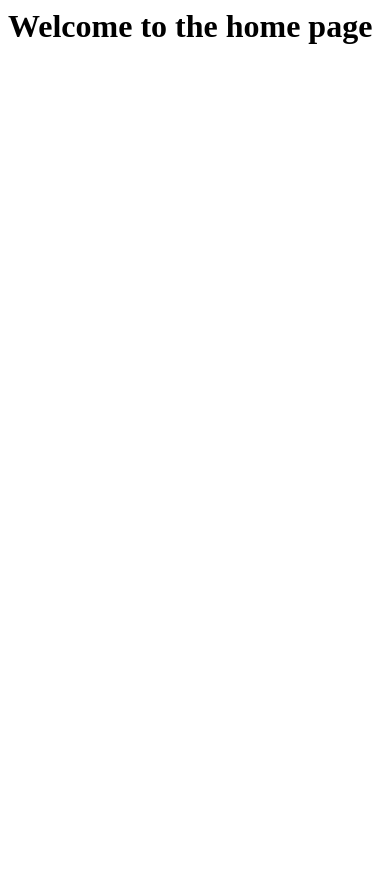
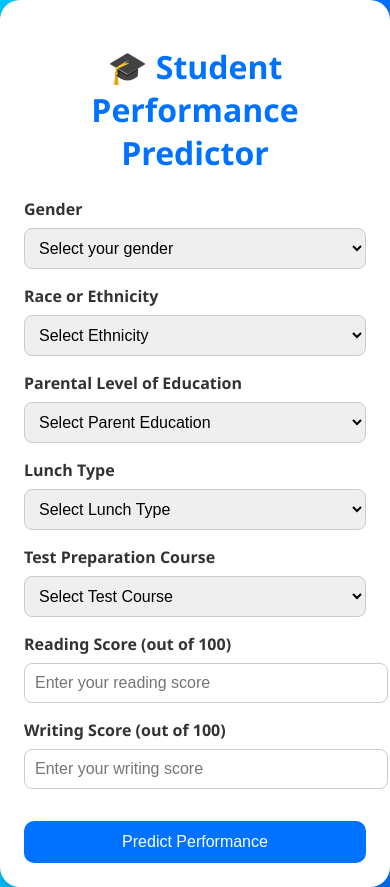
Before and after one commit to ritik-06/ML_Project, a Flask app: page / in a window 390 px wide. Before the commit the page ends 44 px from the top, so only its background shows below. Run offline with Flask 3, Linux system fonts and the light colour scheme.

```diff
--- a/app.py
+++ b/app.py
@@ -11,11 +11,11 @@ app=application
 
 ## Route for a home page
 
-@app.route('/')
-def index():
-    return render_template('index.html')
+# @app.route('/')
+# def index():
+#     return render_template('index.html')
 
-@app.route('/predictdata',methods=['GET','POST'])
+@app.route('/',methods=['GET','POST'])
 def predict_datapoint():
     if request.method=='GET':
         return render_template('home.html')
--- a/templates/home.html
+++ b/templates/home.html
@@ -1,112 +1,161 @@
+<!DOCTYPE html>
+<html lang="en">
+<head>
+  <meta charset="UTF-8" />
+  <meta name="viewport" content="width=device-width, initial-scale=1.0"/>
+  <title>Student Exam Performance Predictor</title>
+  <style>
+    body {
+      font-family: 'Segoe UI', Tahoma, Geneva, Verdana, sans-serif;
+      background: linear-gradient(to right, #00c6ff, #0072ff);
+      margin: 0;
+      padding: 0;
+      display: flex;
+      justify-content: center;
+      align-items: center;
+      min-height: 100vh;
+    }
 
-<html>
+    .container {
+      background-color: #fff;
+      padding: 2rem 3rem;
+      border-radius: 20px;
+      box-shadow: 0 15px 30px rgba(0, 0, 0, 0.2);
+      max-width: 500px;
+      width: 100%;
+    }
+
+    h1 {
+      text-align: center;
+      color: #0072ff;
+      margin-bottom: 1.5rem;
+    }
+
+    label {
+      display: block;
+      margin-top: 1rem;
+      font-weight: 600;
+      color: #333;
+    }
+
+    select, input[type="number"] {
+      width: 100%;
+      padding: 10px;
+      margin-top: 0.5rem;
+      border: 1px solid #ccc;
+      border-radius: 8px;
+      font-size: 1rem;
+    }
+
+    button {
+      width: 100%;
+      margin-top: 2rem;
+      background-color: #0072ff;
+      color: white;
+      padding: 12px;
+      font-size: 1rem;
+      border: none;
+      border-radius: 10px;
+      cursor: pointer;
+      transition: background 0.3s ease;
+    }
+
+    button:hover {
+      background-color: #005fd1;
+    }
+
+    .prediction {
+      margin-top: 2rem;
+      background-color: #f1f1f1;
+      padding: 1rem;
+      border-radius: 10px;
+      text-align: center;
+      font-size: 1.2rem;
+      color: #333;
+      display: none;
+    }
+
+    @media (max-width: 600px) {
+      .container {
+        padding: 1.5rem;
+      }
+    }
+  </style>
+</head>
 <body>
-    <div class="login">
-       <h1>Student Exam Performance Indicator</h1>
 
-       <form action="{{ url_for('predict_datapoint')}}" method="post">
-        <h1>
-            <legend>Student Exam Performance Prediction</legend>
-        </h1>
-        <div class="mb-3">
-            <label class="form-label">Gender</label>
-            <select class="form-control" name="gender" placeholder="Enter you Gender" required>
-                <option class="placeholder" selected disabled value="">Select your Gender</option>
-                <option value="male">
-                    Male
-                </option>
-                <option value="female">
-                    Female
-                </option>
-            </select>
-        </div>
-        <div class="mb-3">
-            <label class="form-label">Race or Ethnicity</label>
-            <select class="form-control" name="ethnicity" placeholder="Enter you ethnicity" required>
-                <option class="placeholder" selected disabled value="">Select Ethnicity</option>
-                <option value="group A">
-                    Group A
-                </option>
-                <option value="group B">
-                    Group B
-                </option>
-                <option value="group C">
-                    Group C
-                </option>
-                <option value="group D">
-                    Group D
-                </option>
-                <option value="group E">
-                    Group E
-                </option>
-            </select>
-        </div>
-        <div class="mb-3">
-            <label class="form-label">Parental Level of Education</label>
-            <select class="form-control" name="parental_level_of_education"
-                placeholder="Enter you Parent Education" required>
-                <option class="placeholder" selected disabled value="">Select Parent Education</option>
-                <option value="associate's degree">
-                    associate's degree
-                </option>
-                <option value="bachelor's degree">
-                    bachelor's degree
-                </option>
-                <option value="high school">
-                    high school
-                </option>
-                <option value="master's degree">
-                    master's degree
-                </option>
-                <option value="some college">
-                    some college
-                </option>
-                <option value="some high school">
-                    some high school
-                </option>
-            </select>
-        </div>
-        <div class="mb-3">
-            <label class="form-label">Lunch Type</label>
-            <select class="form-control" name="lunch" placeholder="Enter you Lunch" required>
-                <option class="placeholder" selected disabled value="">Select Lunch Type</option>
-                <option value="free/reduced">
-                    free/reduced
-                </option>
-                <option value="standard">
-                    standard
-                </option>
-            </select>
-        </div>
-        <div class="mb-3">
-            <label class="form-label">Test preparation Course</label>
-            <select class="form-control" name="test_preparation_course" placeholder="Enter you Course"
-                required>
-                <option class="placeholder" selected disabled value="">Select Test_course</option>
-                <option value="none">
-                    None
-                </option>
-                <option value="completed">
-                    Completed
-                </option>
-            </select>
-        </div>
-        <div class="mb-3">
-            <label class="form-label">Writing Score out of 100</label>
-            <input class="form-control" type="number" name="reading_score"
-                placeholder="Enter your Reading score" min='0' max='100' />
-        </div>
-        <div class="mb-3">
-            <label class="form-label">Reading Score out of 100</label>
-            <input class="form-control" type="number" name="writing_score"
-                placeholder="Enter your Reading Score" min='0' max='100' />
-        </div>
-        <div class="mb-3">
-            <input class="btn btn-primary" type="submit" value="Predict your Maths Score" required />
-        </div>
-    </form>
-    <h2>
-       THE  prediction is {{results}}
-    </h2>
-   <body>
+<div class="container">
+  <h1>🎓 Student Performance Predictor</h1>
+
+  <form id="predictionForm">
+    <label for="gender">Gender</label>
+    <select id="gender" required>
+      <option value="" disabled selected>Select your gender</option>
+      <option value="male">Male</option>
+      <option value="female">Female</option>
+    </select>
+
+    <label for="ethnicity">Race or Ethnicity</label>
+    <select id="ethnicity" required>
+      <option value="" disabled selected>Select Ethnicity</option>
+      <option value="group A">Group A</option>
+      <option value="group B">Group B</option>
+      <option value="group C">Group C</option>
+      <option value="group D">Group D</option>
+      <option value="group E">Group E</option>
+    </select>
+
+    <label for="education">Parental Level of Education</label>
+    <select id="education" required>
+      <option value="" disabled selected>Select Parent Education</option>
+      <option value="high school">High School</option>
+      <option value="some college">Some College</option>
+      <option value="associate's degree">Associate's Degree</option>
+      <option value="bachelor's degree">Bachelor's Degree</option>
+      <option value="master's degree">Master's Degree</option>
+    </select>
+
+    <label for="lunch">Lunch Type</label>
+    <select id="lunch" required>
+      <option value="" disabled selected>Select Lunch Type</option>
+      <option value="standard">Standard</option>
+      <option value="free/reduced">Free or Reduced</option>
+    </select>
+
+    <label for="test">Test Preparation Course</label>
+    <select id="test" required>
+      <option value="" disabled selected>Select Test Course</option>
+      <option value="none">None</option>
+      <option value="completed">Completed</option>
+    </select>
+
+    <label for="reading">Reading Score (out of 100)</label>
+    <input type="number" id="reading" min="0" max="100" required placeholder="Enter your reading score">
+
+    <label for="writing">Writing Score (out of 100)</label>
+    <input type="number" id="writing" min="0" max="100" required placeholder="Enter your writing score">
+
+    <button type="submit">Predict Performance</button>
+  </form>
+
+  <div class="prediction" id="predictionResult">
+    📊 The predicted math score is: <strong id="score">---</strong>
+  </div>
+</div>
+
+<script>
+  document.getElementById("predictionForm").addEventListener("submit", function(e) {
+    e.preventDefault();
+
+    // Just a dummy calculation (for demo) - replace with actual API call or ML logic
+    const reading = parseInt(document.getElementById("reading").value);
+    const writing = parseInt(document.getElementById("writing").value);
+    const predictedMath = Math.round((reading + writing) / 2); // Simple average logic
+
+    document.getElementById("score").textContent = predictedMath + " / 100";
+    document.getElementById("predictionResult").style.display = "block";
+  });
+</script>
+
+</body>
 </html>
```
